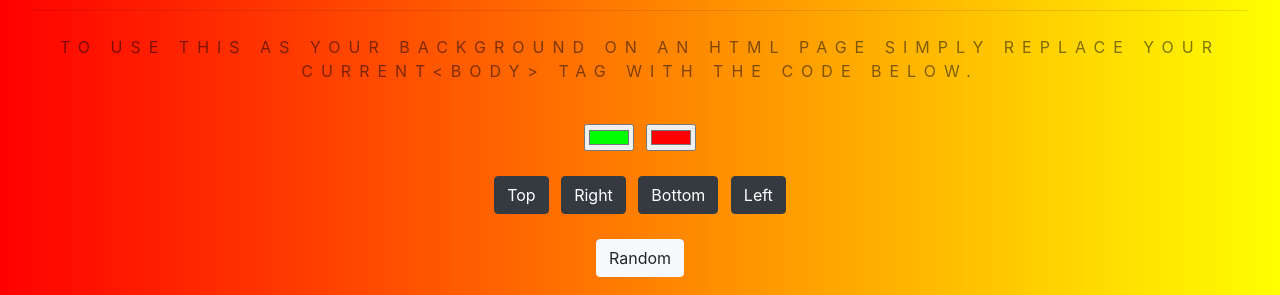
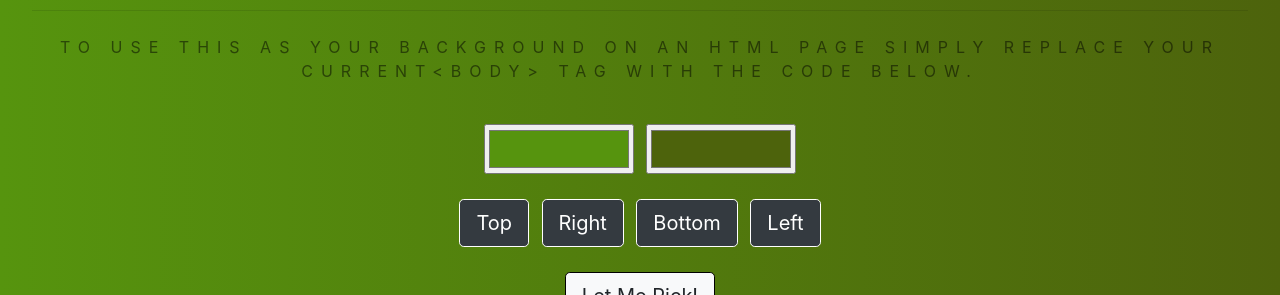
Before and after one commit to tabartley/background-generator, a plain HTML site: page index.html in a window 1280 px wide. Shown: the part 212-507 px from the top of the page. Drawn offline with nearby package versions, Linux system fonts and the light colour scheme.

Commit message:
Resized input field.  "Let Me Pick" Button now working.
Need to get the copy to clipboard function working and have the direction of the gradient appear when clicked.  Currently "to right" appears with every direction.

```diff
--- a/index.html
+++ b/index.html
@@ -22,18 +22,17 @@
 
 
 <div id="gradientDirection">
-    <button id="topp" class="btn btn-dark" type="button" name="topp">Top</button>
-    <button id="right" class="btn btn-dark" type="button" name="right">Right</button>
-    <button id="bottom" class="btn btn-dark" type="button" name="bottom">Bottom</button>
-    <button id="left" class="btn btn-dark" type="button" name="left">Left</button>
+    <button id="topp" class="btn btn-dark btn-lg" type="button" name="topp">Top</button>
+    <button id="right" class="btn btn-dark btn-lg" type="button" name="right">Right</button>
+    <button id="bottom" class="btn btn-dark btn-lg" type="button" name="bottom">Bottom</button>
+    <button id="left" class="btn btn-dark btn-lg" type="button" name="left">Left</button>
 </div>
 
 
 
 <div id="random">
-    <button class="btnRandom btn btn-light">Random</button>
+    <button class="btn btn-light btn-lg">Let Me Pick!</button>
 </div>
-
 
 
 
@@ -48,6 +47,7 @@
     <script src="https://code.jquery.com/jquery-3.3.1.slim.min.js" integrity="sha384-q8i/X+965DzO0rT7abK41JStQIAqVgRVzpbzo5smXKp4YfRvH+8abtTE1Pi6jizo" crossorigin="anonymous"></script>
     <script src="https://cdnjs.cloudflare.com/ajax/libs/popper.js/1.14.3/umd/popper.min.js" integrity="sha384-ZMP7rVo3mIykV+2+9J3UJ46jBk0WLaUAdn689aCwoqbBJiSnjAK/l8WvCWPIPm49" crossorigin="anonymous"></script>
     <script src="https://stackpath.bootstrapcdn.com/bootstrap/4.1.3/js/bootstrap.min.js" integrity="sha384-ChfqqxuZUCnJSK3+MXmPNIyE6ZbWh2IMqE241rYiqJxyMiZ6OW/JmZQ5stwEULTy" crossorigin="anonymous"></script>
+    <script src="https://cdn.jsdelivr.net/npm/clipboard@2/dist/clipboard.min.js"></script>
       <script type="text/javascript" src="script.js"></script>
   </body>
 </html>
--- a/script.js
+++ b/script.js
@@ -6,13 +6,29 @@ var topp = document.getElementById("topp");
 var right = document.getElementById("right");
 var bottom = document.getElementById("bottom");
 var left = document.getElementById("left");
+var random = document.getElementById("random");
 
 
+
+
+  // function setGradient(){
+  //   var aVariable =
+  //       "linear-gradient(to right, "
+  //       + color1.value
+  //       + ", "
+  //       + color2.value
+  //       + ")";
+  //
+  //       css.textContent = aVariable + ";";
+  //       body.syle.bacground = css.textContent;
+  //       console.log(css.textContent);
+  //   }
 
 
   function setGradient(){
     body.style.background =
         "linear-gradient(to right, "
+
         + color1.value
         + ", "
         + color2.value
@@ -22,70 +38,83 @@ function setGradient(){
 
     }
 
-  // function setGradient(){
-  //   const aVariable =
-  //       "linear-gradient(to right, "
-  //       + color1.value
-  //       + ", "
-  //       + color2.value
-  //       + ")";
-  //
-  //       css.textContent = aVariable + ";";
-  //       body.syle.bacground = css.textContent;
-  //       console.log(css.textContent);
-    // }
+
 
 
 
   function setDirectionTop(){
     body.style.background =
-        "linear-gradient(to top, "
+        "linear-gradient(to bottom, "
+
         + color1.value
         + ", "
         + color2.value
         + ")";
 
-        css.textContent = body.style.background + ";";
+
     }
+
+
+
+
+
 
 
     function setDirectionRight(){
       body.style.background =
-        "linear-gradient(to right, "
+          "linear-gradient(to left, "
+
           + color1.value
           + ", "
           + color2.value
           + ")";
 
-        css.textContent = body.style.background + ";";
       }
 
 
       function setDirectionBottom(){
         body.style.background =
-        "linear-gradient(to bottom, "
+            "linear-gradient(to top, "
+
             + color1.value
             + ", "
             + color2.value
             + ")";
 
-        css.textContent = body.style.background + ";";
+
+        }
+
+
+
+        function setDirectionLeft(){
+          body.style.background =
+              "linear-gradient(to right, "
+
+              + color1.value
+              + ", "
+              + color2.value
+              + ")";
+
           }
 
 
 
 
-        function setDirectionLeft(){
-          body.style.background =
-        "linear-gradient(to left, "
-        + color1.value
-        + ", "
-        + color2.value
+    function setRandomGradient(){
+    	var rcolor1 = "#"+Math.floor(Math.random()*16777215).toString(16);
+    	var rcolor2 = "#"+Math.floor(Math.random()*16777215).toString(16);
+
+    	color1.value = rcolor1;
+    	color2.value = rcolor2;
+    	body.style.background = "linear-gradient(to right,"
+      + rcolor1
+    	+ ","
+    	+ rcolor2
     	+ ")";
 
     	css.textContent = body.style.background + ";";
+
     }
-
 
 
 
@@ -104,3 +133,7 @@ right.addEventListener("click", setDirectionRight);
 bottom.addEventListener("click", setDirectionBottom);
 
 left.addEventListener("click", setDirectionLeft);
+
+random.addEventListener("click", setRandomGradient);
+
+setRandomGradient();
--- a/style.css
+++ b/style.css
@@ -5,7 +5,7 @@ body {
     text-transform: uppercase;
     letter-spacing: .5em;
     top: 15%;
-	  background: linear-gradient(to right, red , yellow); /* Standard syntax */
+	  background: linear-gradient(to right, red , black); /* Standard syntax */
 }
 
 h1 {
@@ -26,6 +26,30 @@ h3 {
 
 }
 
+.btn-light {
+	border: solid 1px black;
+}
+
+
+.btn-dark {
+	border: solid 1px white;
+}
+
+.btn-danger {
+	border: dashed 1px white;
+
+}
+
+.color1{
+  width: 150px;
+	height:50px;
+}
+
+.color2{
+  width:150px;
+	height:50px;
+}
+
 #gradientDirection{
 		padding-top:25px;
 
```
Lines whose indentation alone changed are shown as unchanged.
